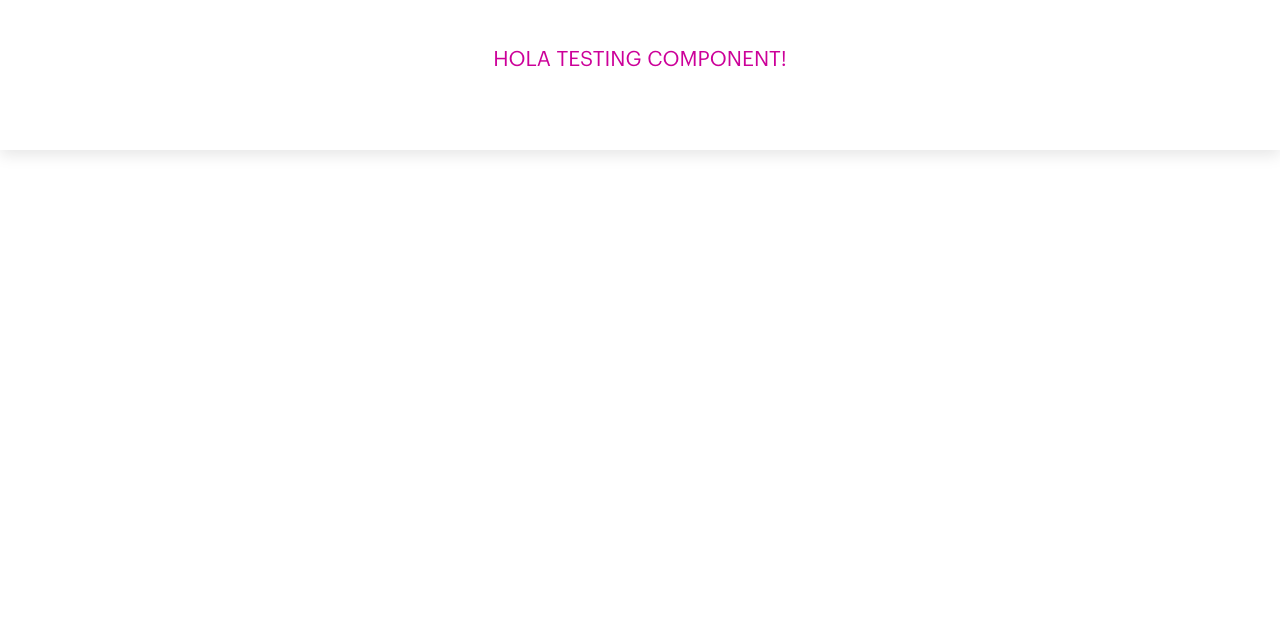
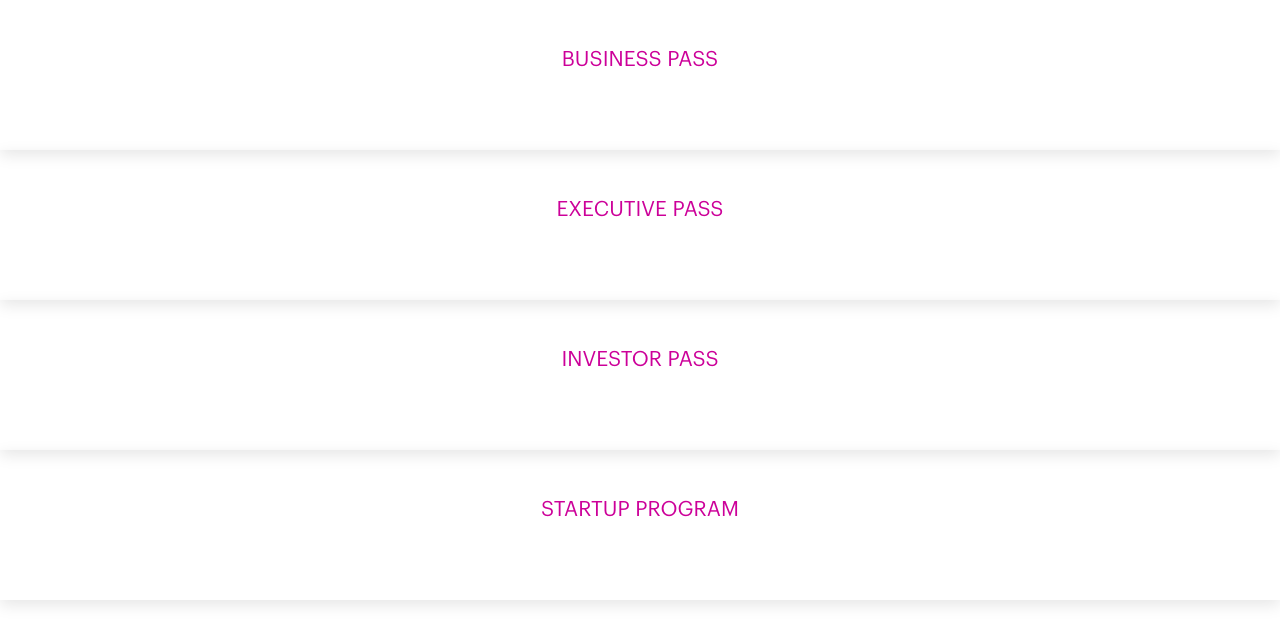
Before and after one commit to irenedeni/tickets-grid-sample, a React (Create React App) app: page / in a window 1280 px wide. Shown: the top 644 px of the page. Built offline with nearby package versions, Linux system fonts and the light colour scheme.

Commit message:
added Typescript, plus nested ticket component into slice

```diff
--- a/src/App.tsx
+++ b/src/App.tsx
@@ -1,13 +1,13 @@
 import { GlobalStyles, ThemeProvider } from './styles'
 
-import { Test } from "./components"
+import { TicketsSlice } from "./slices"
 
 
 function App() {
   return (
     <ThemeProvider>
       <GlobalStyles />
-      <Test />
+      <TicketsSlice/>
     </ThemeProvider>
   )
 }
--- a/src/components/Test.tsx
+++ /dev/null
@@ -1,47 +0,0 @@
-import React, { useState, useEffect } from "react"
-import styled from "styled-components"
-
-
-const Test = () => {
-  const [data, setData] = useState([])
-
-  const getData = () => {
-    fetch('data.json', {
-      headers : {
-        'Content-Type': 'application/json',
-        'Accept': 'application/json'
-       }
-    }
-    )
-      .then(function(response){
-        console.log(response.body)
-        return response.json()
-      })
-      .then(function(myJson) {
-        console.log(myJson)
-        setData(myJson.data)
-      })
-  }
-
-  useEffect(() => {
-    getData()
-  },[])
-
-  console.log("data!!!",data)
-
-
-  return (
-    <TestDiv>Hola testing component!</TestDiv>
-  )
-}
-
-const TestDiv = styled.div`
-  font-size: 1.5em;
-  text-align: center;
-  color: ${({theme})=> theme.primary};
-  padding: 50px;
-  min-height: 50px;
-  box-shadow: 0px 5px 15px ${({theme})=> theme.boxShadow};
-`
-
-export default Test
--- /dev/null
+++ b/src/components/Ticket.tsx
@@ -0,0 +1,24 @@
+import React, { useState, useEffect } from "react"
+import styled from "styled-components"
+
+export interface ITicket {
+  ticketName?: string
+}
+
+const Ticket = (props: ITicket) => {
+
+  return (
+    <TestDiv>{props.ticketName}</TestDiv>
+  )
+}
+
+const TestDiv = styled.div`
+  font-size: 1.5em;
+  text-align: center;
+  color: ${({theme})=> theme.primary};
+  padding: 50px;
+  min-height: 50px;
+  box-shadow: 0px 5px 15px ${({theme})=> theme.boxShadow};
+`
+
+export default Ticket
--- a/src/components/index.tsx
+++ b/src/components/index.tsx
@@ -1,6 +1,6 @@
-import Test from "./Test"
+import Ticket from "./Ticket"
 
 
 export {
-  Test
+  Ticket
 }
--- /dev/null
+++ b/src/slices/TicketsSlice.tsx
@@ -0,0 +1,48 @@
+import React, { useState, useEffect } from "react"
+import styled from "styled-components"
+import { Ticket } from "../components"
+import { ITicket } from "../components/Ticket"
+
+
+const TicketsSlice = () => {
+
+  const [data, setData] = useState<ITicket[]>([])
+
+  const getData = () => {
+    fetch('data.json', {
+      headers : {
+        'Content-Type': 'application/json',
+        'Accept': 'application/json'
+       }
+    })
+      .then(function(res){
+        console.log(res)
+        return res.json()
+      })
+      .then(function(json) {
+        const ticketGroup:ITicket[] = json.data[1].tickets
+        setData(ticketGroup)
+      })
+  }
+
+  useEffect(() => {
+    getData()
+  },[])
+
+  console.log("data!!!",data)
+
+  return (
+    <>
+      {data.length && data.map((ticket:ITicket, index) =>
+        <Ticket
+          key={index}
+          ticketName={ticket?.ticketName}
+        />
+      )}
+    </>
+
+  )
+}
+
+
+export default TicketsSlice
--- /dev/null
+++ b/src/slices/index.tsx
@@ -0,0 +1,6 @@
+import TicketsSlice from "./TicketsSlice"
+
+
+export {
+  TicketsSlice
+}
```
